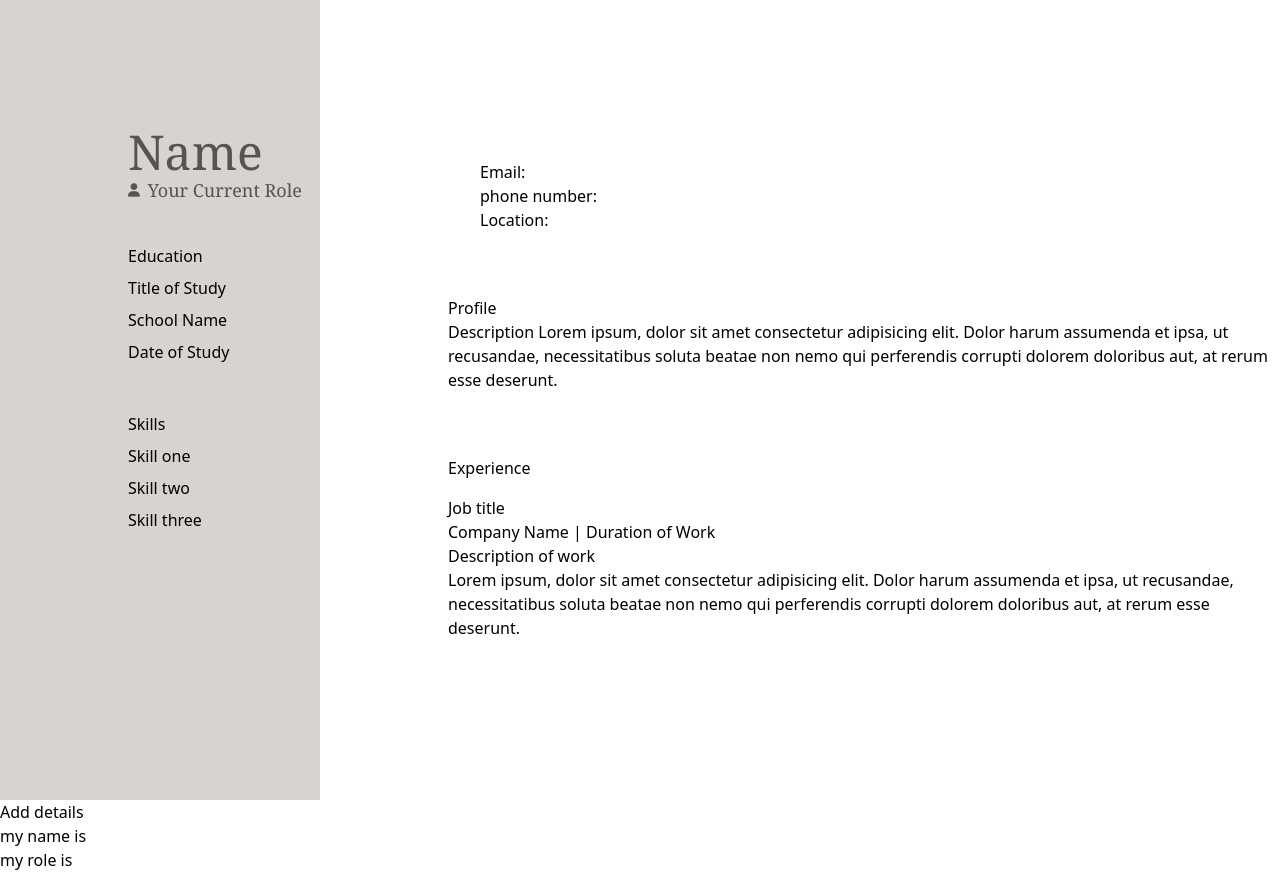
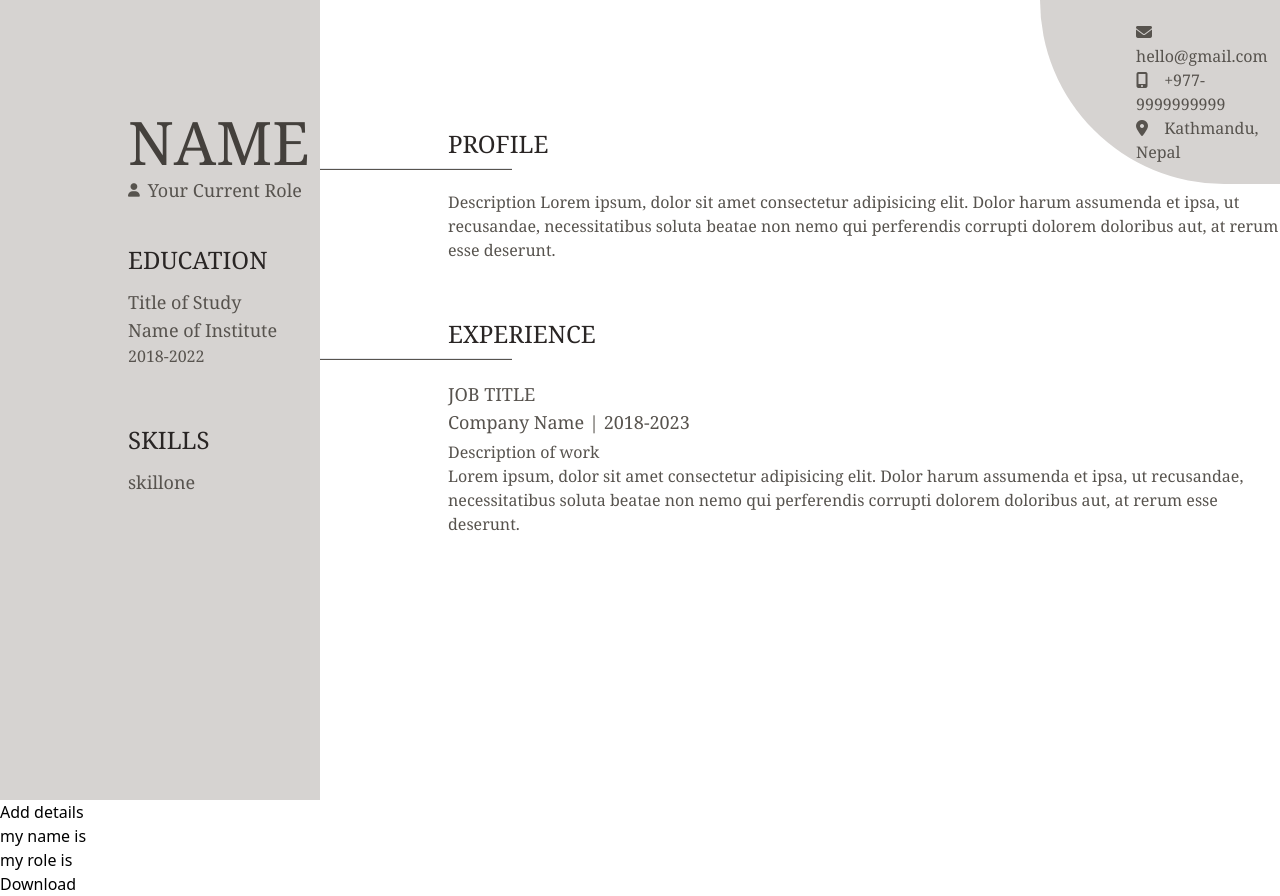
Before and after one commit to Raghav-Thapa/React-CV, a React (Vite) app: page / in a window 1280 px wide. Before the commit the page ends 872 px from the top, so only its background shows below. Built offline with nearby package versions, Linux system fonts and the light colour scheme.

Commit message:
form linking

```diff
--- a/src/components/InputComponents.jsx
+++ b/src/components/InputComponents.jsx
@@ -11,6 +11,9 @@ export const UserInfo = () => {
     setNumber,
     setLocation,
     setProfileDescription,
+    setEducationDetail,
+    setSkillList,
+    setExperiencesList,
   } = useContext(UserContext);
   const [name, setName] = useState("");
   const [currentRole, setCurrentRole] = useState("");
@@ -21,6 +24,10 @@ export const UserInfo = () => {
 
   const [educations, setEducations] = useState([
     { degree: "", institute: "", date: "" },
+  ]);
+
+  const [experiences, setExperiences] = useState([
+    { title: "", company: "", date: "", detail: "" },
   ]);
 
   const [skill, setSkill] = useState([{ skills: "" }]);
@@ -53,6 +60,16 @@ export const UserInfo = () => {
     setProfileDescription(currentDescription);
   };
 
+  const handleSubmitEducation = () => {
+    setEducationDetail(educations);
+  }
+  const handleSubmitSkills = () => {
+    setSkillList(skill);
+  };
+  const handleSubmitExperience = () => {
+    setExperiencesList(experiences);
+  };
+
   const handleSkillChange = (index, value) => {
     const newSkills = [...skill];
     if (newSkills[index]) {
@@ -60,6 +77,22 @@ export const UserInfo = () => {
       setSkill(newSkills);
     }
     console.log(newSkills);
+  };
+
+  const handleAddExperience = () => {
+    setExperiences((prevExperience) => [
+      ...prevExperience,
+      { title: "", company: "", date: "", detail: "" },
+    ]);
+  };
+
+  const handleExperienceChange = (index, field, value) => {
+    const newExperience = [...experiences];
+    if (newExperience[index]) {
+      newExperience[index][field] = value;
+      setExperiences(newExperience);
+    }
+    console.log(newExperience)
   };
 
   const handleEducationChange = (index, field, value) => {
@@ -82,6 +115,12 @@ export const UserInfo = () => {
       prevEducations.filter((_, i) => i !== index)
     );
   };
+
+  const handleRemoveExperience = (index) => {
+    setExperiences((prevExperience) =>
+      prevExperience.filter((_,i) => i !== index)
+    )
+  }
   return (
     <>
       {" "}
@@ -134,6 +173,7 @@ export const UserInfo = () => {
                 handleEducationChange(index, "date", e.target.value)
               }
             />{" "}
+            <button onClick={handleSubmitEducation}>Submit</button>
             <button
               className="border bg-red-300 rounded-lg"
               onClick={() => handleRemoveEducation(index)}
@@ -158,6 +198,7 @@ export const UserInfo = () => {
               onChange={(e) => handleSkillChange(index, e.target.value)}
               className="border border-black me-5"
             />{" "}
+            <button onClick={handleSubmitSkills}>Submit</button>
             <button
               className="border bg-red-300 rounded-lg"
               onClick={() => handleRemoveSkill(index)}
@@ -174,7 +215,6 @@ export const UserInfo = () => {
           <i className="fa-solid fa-plus ms-5 me-2"></i>Add more
         </button>
         <br />
-        <NavLink to="/"> Generate My CV</NavLink>
       </div>
       <br /> <hr />
       <br />
@@ -214,10 +254,70 @@ export const UserInfo = () => {
         rows="5"
         value={currentDescription}
         onChange={(event) => setCurrentDescription(event.target.value)}
-        // setValue={setCurrentDescription}
       />
       <button onClick={handleSubmitDescription}>Submit</button>
       <br />
+      <h1>Experience</h1>
+      <br />
+      {experiences.map((experience, index) => (
+        <div key={index}>
+          <label>Job Title</label>
+          <input
+            className="border border-black"
+            type="text"
+            value={experience.title}
+            onChange={(e) =>
+              handleExperienceChange(index, "title", e.target.value)
+            }
+          />
+          <label>Name of Company </label>
+          <input
+            className="border border-black"
+            type="text"
+            value={experience.company}
+            onChange={(e) =>
+              handleExperienceChange(index, "company", e.target.value)
+            }
+          />
+          <label>Duration of work</label>
+          <input
+            className="border border-black me-5"
+            type="date"
+            value={experience.date}
+            onChange={(e) =>
+              handleExperienceChange(index, "date", e.target.value)
+            }
+          />{" "}
+          <br />
+          <label>Description of work</label>
+          <textarea
+            className=" border border-black"
+            name="detail"
+            cols="40"
+            rows="5"
+            value={experience.detail}
+            onChange={(e) =>
+              handleExperienceChange(index, "detail", e.target.value)
+            }
+          />
+          <button onClick={handleSubmitExperience}>Submit</button>
+          <button
+            className="border bg-red-300 rounded-lg"
+            onClick={() => handleRemoveExperience(index)}
+          >
+            <i className="fa-solid fa-minus ms-5 me-2"></i>Remove
+          </button>
+        </div>
+      ))}{" "}
+      <br />
+      <button
+        className="border bg-slate-300 rounded-lg"
+        onClick={handleAddExperience}
+      >
+        <i className="fa-solid fa-plus ms-5 me-2"></i>Add more
+      </button>
+      <br />
+      <NavLink to="/"> Generate My CV</NavLink>
     </>
   );
 };
--- a/src/config/Routing.jsx
+++ b/src/config/Routing.jsx
@@ -3,6 +3,7 @@ import HomePage from "../pages/Homepage";
 import { UserInfo } from "../components/InputComponents";
 import { useState } from "react";
 import { UserContext } from "../contexts/UserContext";
+import FormPage from "../pages/Formpage";
 
 const Routing = () => {
   const [fullName, setFullName] = useState("");
@@ -11,6 +12,13 @@ const Routing = () => {
   const [number, setNumber] = useState("");
   const [location, setLocation] = useState("");
   const [profileDescription, setProfileDescription] = useState("");
+  const [educationDetail, setEducationDetail] = useState([
+    { degree: "", institute: "", date: "" },
+  ]);
+  const [skillList, setSkillList] = useState([{ skills: "" }]);
+  const [experiencesList, setExperiencesList] = useState([
+    { title: "", company: "", date: "", detail: "" },
+  ]);
   return (
     <>
       <UserContext.Provider
@@ -26,13 +34,20 @@ const Routing = () => {
           number,
           setNumber,
           profileDescription,
-          setProfileDescription
+          setProfileDescription,
+          educationDetail,
+          setEducationDetail,
+          skillList,
+          setSkillList,
+          experiencesList,
+          setExperiencesList,
         }}
       >
         <BrowserRouter>
           <Routes>
             <Route path="/" element={<HomePage />} />
-            <Route path="/addinfo" element={<UserInfo />}></Route>
+            <Route path="/addinfo" element={<UserInfo />}/>
+            <Route path="/form" element={<FormPage/>}/>
           </Routes>
         </BrowserRouter>
       </UserContext.Provider>
--- /dev/null
+++ b/src/pages/Formpage.jsx
@@ -0,0 +1,12 @@
+const FormPage = () => {
+    return(
+    <div className="flex">
+        <div className="w-1/4 h-screen bg-stone-200">
+        <h1 className="uppercase">crceate your Cv</h1>
+        </div>
+        <div className="w-3/4 h-screen bg-stone-50">two</div>
+    </div>
+    )
+}
+
+export default FormPage
--- a/src/pages/Homepage.jsx
+++ b/src/pages/Homepage.jsx
@@ -1,46 +1,103 @@
 import { NavLink } from "react-router-dom";
 import { useContext } from "react";
 import { UserContext } from "../contexts/UserContext";
+import html2canvas from "html2canvas";
+import jsPDF from "jspdf";
 
 const HomePage = () => {
-  const { fullName, role, email, location, number, profileDescription } = useContext(UserContext);
+  const handleDownload = () => {
+    // const contentHeight = 800;
+    html2canvas(document.body, {
+      // windowHeight: contentHeight,
+      windowWidth: document.body.scrollWidth,
+      windowHeight: document.body.scrollHeight,
+    }).then((canvas) => {
+      const imgData = canvas.toDataURL("image/png");
+      const pdf = new jsPDF("p", "mm", "a4"); // A4 size page of PDF
+      const imgProps = pdf.getImageProperties(imgData);
+      const pdfWidth = pdf.internal.pageSize.getWidth();
+      const pdfHeight = (imgProps.height * pdfWidth) / imgProps.width;
+      pdf.addImage(imgData, "PNG", 0, 0, pdfWidth, pdfHeight);
+      pdf.save("download.pdf");
+    });
+  };
+  const {
+    fullName,
+    role,
+    email,
+    location,
+    number,
+    profileDescription,
+    educationDetail,
+    skillList,
+    experiencesList,
+  } = useContext(UserContext);
   return (
     <>
       <div className="flex">
         <div className="w-1/4 h-screen bg-stone-300">
-          <div className=" ms-32 pt-32 font-serif text-stone-600 text-5xl flex flex-col items-start">
-            <h1 className="capitalize">{fullName}</h1>
-            <h1>Name</h1>
-            <h3 className="text-lg capitalize">
+          <div className=" ms-32 mt-28 font-serif text-stone-700 text-6xl flex flex-col items-start">
+            <h1 className="uppercase">{fullName}</h1>
+            <h1>NAME</h1>
+            <h3 className="text-lg  text-stone-600 mt-1 capitalize">
               <i className="fa-solid fa-user fa-xs me-2"></i>
               {role}Your Current Role
             </h3>
           </div>
 
           <div className="flex flex-col mt-10 ms-32">
-            <h1 className="mb-2">Education</h1>
-            <h3 className="mb-2">Title of Study</h3>
-            <h3 className="mb-2">School Name</h3>
-            <h3 className="mb-2">Date of Study</h3>
+            <h1 className="mb-3 font-serif text-stone-800 text-2xl">
+              EDUCATION
+            </h1>
+            {educationDetail.map((eduDetail, index) => (
+              <div className="mb-4" key={index}>
+                <h3 className="font-serif text-stone-600 text-lg">
+                  Title of Study {eduDetail.degree}
+                </h3>
+                <h3 className="font-serif text-stone-600 text-lg">
+                  Name of Institute {eduDetail.institute}
+                </h3>
+                <h3 className="font-serif text-stone-600 text-md">
+                  2018-2022{eduDetail.date.split("-")[0]}
+                </h3>
+              </div>
+            ))}
           </div>
 
           <div className="flex flex-col mt-10 ms-32">
-            <h1 className="mb-2">Skills</h1>
-            <h3 className="mb-2">Skill one</h3>
-            <h3 className="mb-2">Skill two</h3>
-            <h3 className="mb-2">Skill three</h3>
+            <h1 className="mb-3 font-serif text-stone-800 text-2xl">SKILLS</h1>
+            {skillList.map((skill, index) => (
+              <div key={index}>
+                <h3 className="font-serif text-stone-600 text-lg">
+                  {skill.skills}skillone
+                </h3>
+              </div>
+            ))}
           </div>
         </div>
 
         <div className="w-3/4">
-          <div className="pt-40 ps-40">
-            <h4>Email: {email}</h4>
-            <h4>phone number: {number}</h4>
-            <h4>Location: {location}</h4>
+          <div className=" bg-stone-300 w-1/4 ps-24 p-5 rounded-bl-full float-end">
+            {" "}
+            <h4 className="font-serif text-stone-600 text-md">
+              <i className="fa-solid fa-envelope fa-md me-3"></i>
+              {email} hello@gmail.com
+            </h4>
+            <h4 className="font-serif text-stone-600 text-md">
+              <i className="fa-solid fa-mobile-screen-button fa-md me-3"></i>
+              {number} +977-9999999999
+            </h4>
+            <h4 className="font-serif text-stone-600 text-md">
+              <i className="fa-solid fa-location-dot fa-md me-3"></i>
+              {location} Kathmandu, Nepal
+            </h4>
           </div>
-          <div className="ps-32 pt-16">
-            <h1>Profile</h1>
-            <p>
+          <div className="mt-32">
+            <h1 className="mb-2 ms-32 font-serif text-stone-800 text-2xl">
+              PROFILE
+            </h1>
+            <hr className="w-1/5 h-0.5 bg-stone-600" />
+            <p className="ms-32 font-serif text-stone-600 text-md mt-5">
               {profileDescription}
               Description Lorem ipsum, dolor sit amet consectetur adipisicing
               elit. Dolor harum assumenda et ipsa, ut recusandae, necessitatibus
@@ -49,16 +106,32 @@ const HomePage = () => {
             </p>
           </div>
 
-          <div className="ps-32 pt-16">
-            <h1 className="mb-4">Experience</h1>
-            <h3>Job title</h3>
-            <h3>Company Name | Duration of Work</h3>
-            <p>
-              Description of work <br /> Lorem ipsum, dolor sit amet consectetur
-              adipisicing elit. Dolor harum assumenda et ipsa, ut recusandae,
-              necessitatibus soluta beatae non nemo qui perferendis corrupti
-              dolorem doloribus aut, at rerum esse deserunt.
-            </p>
+          <div className=" mt-14">
+            <h1 className="mb-2 ms-32 font-serif text-stone-800 text-2xl">
+              EXPERIENCE
+            </h1>
+            <hr className="w-1/5 h-0.5 bg-stone-600" />
+            {experiencesList.map((expList, index) => (
+              <div
+                key={index}
+                className="ms-32 mt-5 font-serif text-stone-600 text-md"
+              >
+                {" "}
+                <h3 className="font-serif text-stone-600 text-lg uppercase">
+                  Job title {expList.title}
+                </h3>
+                <h3 className="font-serif text-stone-600 text-lg">
+                  Company Name {expList.company}| 2018-2023
+                </h3>
+                <p className="mt-1">{expList.detail}
+                  Description of work <br /> Lorem ipsum, dolor sit amet
+                  consectetur adipisicing elit. Dolor harum assumenda et ipsa,
+                  ut recusandae, necessitatibus soluta beatae non nemo qui
+                  perferendis corrupti dolorem doloribus aut, at rerum esse
+                  deserunt.
+                </p>
+              </div>
+            ))}
           </div>
         </div>
       </div>
@@ -69,6 +142,7 @@ const HomePage = () => {
       <br />
       <h1>my name is {fullName}</h1>
       <h1>my role is {role}</h1>
+      <button onClick={handleDownload}>Download</button>
     </>
   );
 };
```
Also changed, not shown: package.json (+6 -4 lines), 1 other file (tests, documents, lock files or other folders).
